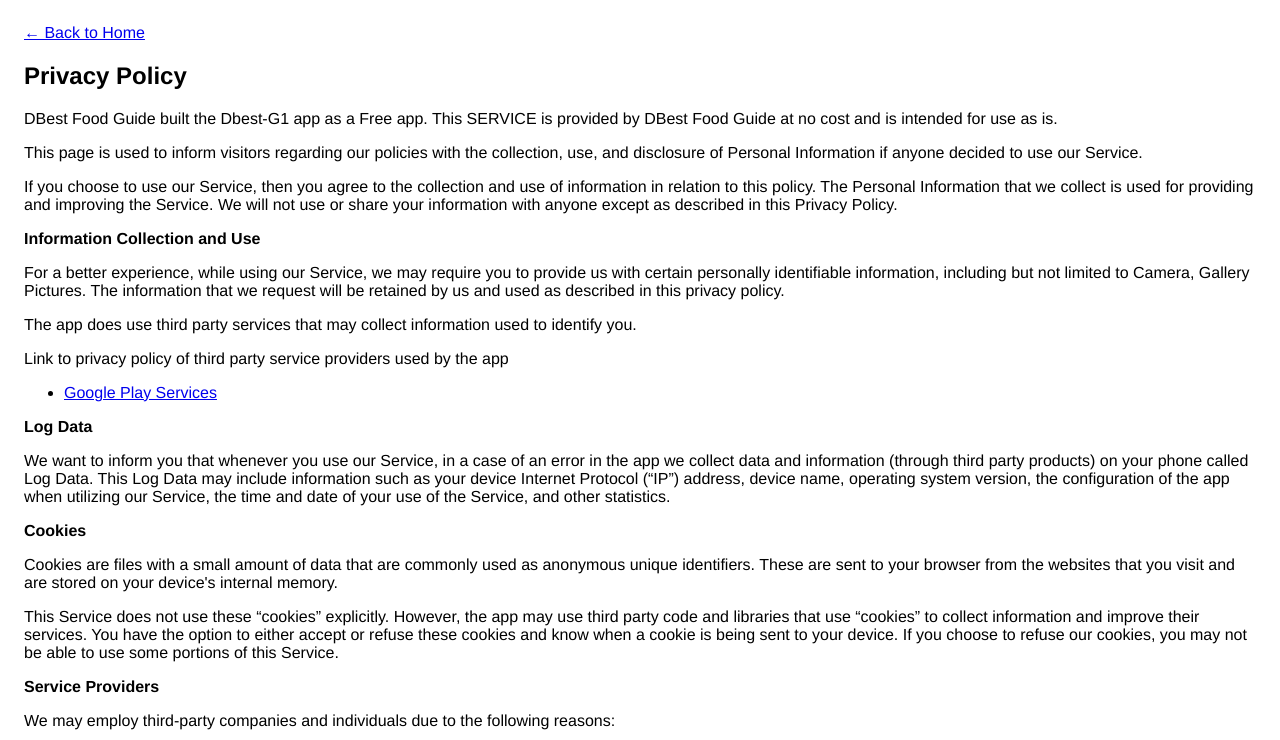
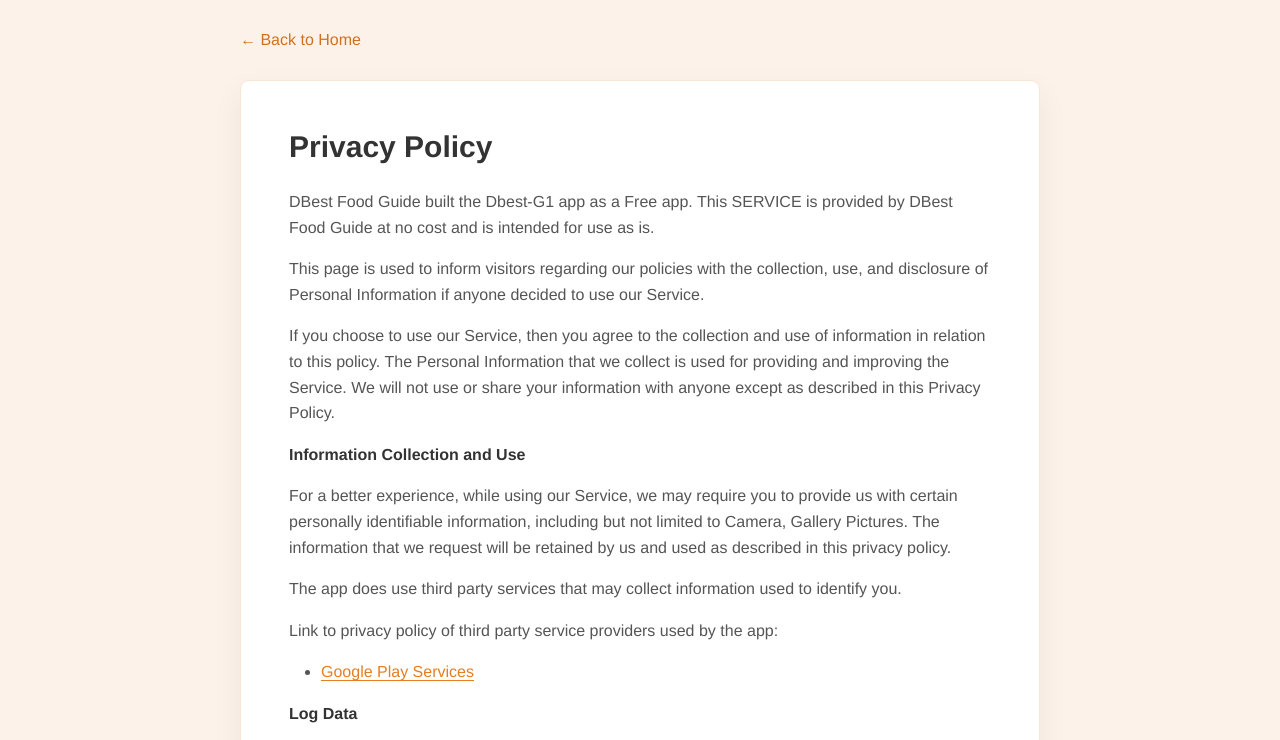
Before and after one commit to Mason2060/udm-jonas-omnifood, a plain HTML site: page privacy_policy.html in a window 1280 px wide. Shown: the top 740 px of the page. Drawn offline with Linux system fonts and the light colour scheme.

Commit message:
Added styling to privacy_policy.html including a new privacy_policy.css file in the css folder

```diff
--- /dev/null
+++ b/css/privacy_policy.css
@@ -0,0 +1,112 @@
+/* css/privacy_policy.css */
+
+/* Inspired by system-design.css
+Primary: #e67e22
+Tints: #fdf2e9, #fae5d3
+Shades: #cf711f, #45260a
+Grays: #555, #333, #6f6f6f
+Spacing: 2, 4, 8, 12, 16, 24, 32, 48, 64, 80, 96, 128 (px)
+Font Sizes: 10, 12, 14, 16, 18, 20, 24, 30, 36, 44, 52... (px)
+Line Heights: 1, 1.05, 1.2, 1.6
+Shadow: 0 2.4rem 4.8rem rgba(0, 0, 0, 0.075); (Adjusted)
+Border Radius: 9px
+*/
+
+/* Basic Resets & Defaults */
+* {
+  margin: 0;
+  padding: 0;
+  box-sizing: border-box;
+}
+
+/* Set base font size for rem units (assuming 1rem = 10px) */
+html {
+  font-size: 62.5%;
+}
+
+body {
+  font-family: "Helvetica Neue", Helvetica, Arial, sans-serif; /* Fallback font */
+  /* Consider linking the Google Font used in index.html if applicable */
+  /* font-family: 'Rubik', sans-serif; */
+  color: #555; /* Default gray text */
+  background-color: #fdf2e9; /* Light tint background */
+  line-height: 1; /* Default line height */
+  padding: 3.2rem; /* Add some padding around the container */
+}
+
+/* Container for the policy content */
+.policy-container {
+  max-width: 80rem; /* Approx A4 width, adjust as needed (800px) */
+  margin: 3.2rem auto; /* Centering with top/bottom margin */
+  padding: 4.8rem; /* Internal spacing */
+  background-color: #fff; /* White background for the paper effect */
+  border: 1px solid #fae5d3; /* Thin border using a light tint */
+  border-radius: 9px; /* Default border radius */
+  box-shadow: 0 1.2rem 3.2rem rgba(0, 0, 0, 0.06); /* Softer shadow */
+}
+
+/* Headings */
+.policy-container h2 {
+  font-size: 3rem; /* Adjusted size from system */
+  color: #333; /* Darker gray */
+  margin-bottom: 2.4rem;
+  font-weight: 600; /* Semi-bold */
+  line-height: 1.2;
+}
+
+/* Paragraphs */
+.policy-container p {
+  font-size: 1.6rem; /* Standard paragraph size */
+  line-height: 1.6; /* Standard paragraph line height */
+  margin-bottom: 1.6rem;
+}
+
+/* Strong/Bold text */
+.policy-container strong {
+  font-weight: 600; /* Semi-bold */
+  color: #333;
+}
+
+/* Lists */
+.policy-container ul {
+  margin-left: 3.2rem; /* Indentation for lists */
+  margin-bottom: 1.6rem;
+}
+
+.policy-container li {
+  font-size: 1.6rem;
+  line-height: 1.6;
+  margin-bottom: 0.8rem;
+}
+
+/* Links within the policy */
+.policy-container a {
+  color: #e67e22; /* Primary color */
+  text-decoration: none;
+  font-weight: 500; /* Medium weight */
+  border-bottom: 1px solid currentColor;
+  transition: all 0.3s;
+}
+
+.policy-container a:hover,
+.policy-container a:active {
+  color: #cf711f; /* Shade color */
+  border-bottom: 1px solid transparent;
+}
+
+/* Back to Home Link Styling */
+.back-link {
+  display: block; /* Make it a block to control width/margin */
+  max-width: 80rem; /* Match container width */
+  margin: 0 auto 3.2rem auto; /* Center above container */
+  font-size: 1.6rem;
+  font-weight: 500;
+  color: #cf711f; /* Shade color for distinction */
+  text-decoration: none;
+  transition: all 0.3s;
+}
+
+.back-link:hover,
+.back-link:active {
+  color: #45260a; /* Darker shade */
+}
--- a/privacy_policy.html
+++ b/privacy_policy.html
@@ -1,18 +1,16 @@
 <!DOCTYPE html>
-<html>
+<html lang="en">
   <head>
     <meta charset="utf-8" />
-    <meta name="viewport" content="width=device-width" />
+    <meta name="viewport" content="width=device-width, initial-scale=1.0" />
     <title>Privacy Policy</title>
-    <style>
-      body {
-        font-family: "Helvetica Neue", Helvetica, Arial, sans-serif;
-        padding: 1em;
-      }
-    </style>
+
+    <link rel="stylesheet" href="css/privacy_policy.css" />
   </head>
   <body>
     <a href="index.html#page-footer" class="back-link">&larr; Back to Home</a>
+
+    <main class="policy-container">
       <h2>Privacy Policy</h2>
       <p>
         DBest Food Guide built the Dbest-G1 app as a Free app. This SERVICE is
@@ -20,40 +18,46 @@
       </p>
       <p>
         This page is used to inform visitors regarding our policies with the
-      collection, use, and disclosure of Personal Information if anyone decided
-      to use our Service.
+        collection, use, and disclosure of Personal Information if anyone
+        decided to use our Service.
       </p>
       <p>
-      If you choose to use our Service, then you agree to the collection and use
-      of information in relation to this policy. The Personal Information that
-      we collect is used for providing and improving the Service. We will not
-      use or share your information with anyone except as described in this
-      Privacy Policy.
+        If you choose to use our Service, then you agree to the collection and
+        use of information in relation to this policy. The Personal Information
+        that we collect is used for providing and improving the Service. We will
+        not use or share your information with anyone except as described in
+        this Privacy Policy.
       </p>
+
       <p><strong>Information Collection and Use</strong></p>
       <p>
         For a better experience, while using our Service, we may require you to
-      provide us with certain personally identifiable information, including but
-      not limited to Camera, Gallery Pictures. The information that we request
-      will be retained by us and used as described in this privacy policy.
+        provide us with certain personally identifiable information, including
+        but not limited to Camera, Gallery Pictures. The information that we
+        request will be retained by us and used as described in this privacy
+        policy.
       </p>
       <p>
-      The app does use third party services that may collect information used to
-      identify you.
+        The app does use third party services that may collect information used
+        to identify you.
       </p>
       <div>
         <p>
-        Link to privacy policy of third party service providers used by the app
+          Link to privacy policy of third party service providers used by the
+          app:
         </p>
         <ul>
           <li>
-          <a href="https://www.google.com/policies/privacy/" target="_blank"
-            >Google Play Services</a
-          >
+            <a
+              href="https://www.google.com/policies/privacy/"
+              target="_blank"
+              rel="noopener noreferrer">
+              Google Play Services
+            </a>
           </li>
-        <!----><!----><!----><!----><!----><!----><!----><!----><!----><!----><!----><!----><!---->
         </ul>
       </div>
+
       <p><strong>Log Data</strong></p>
       <p>
         We want to inform you that whenever you use our Service, in a case of an
@@ -64,6 +68,7 @@
         utilizing our Service, the time and date of your use of the Service, and
         other statistics.
       </p>
+
       <p><strong>Cookies</strong></p>
       <p>
         Cookies are files with a small amount of data that are commonly used as
@@ -71,13 +76,14 @@
         websites that you visit and are stored on your device's internal memory.
       </p>
       <p>
-      This Service does not use these “cookies” explicitly. However, the app may
-      use third party code and libraries that use “cookies” to collect
+        This Service does not use these “cookies” explicitly. However, the app
+        may use third party code and libraries that use “cookies” to collect
         information and improve their services. You have the option to either
         accept or refuse these cookies and know when a cookie is being sent to
         your device. If you choose to refuse our cookies, you may not be able to
         use some portions of this Service.
       </p>
+
       <p><strong>Service Providers</strong></p>
       <p>
         We may employ third-party companies and individuals due to the following
@@ -95,50 +101,62 @@
         assigned to them on our behalf. However, they are obligated not to
         disclose or use the information for any other purpose.
       </p>
+
       <p><strong>Security</strong></p>
       <p>
-      We value your trust in providing us your Personal Information, thus we are
-      striving to use commercially acceptable means of protecting it. But
+        We value your trust in providing us your Personal Information, thus we
+        are striving to use commercially acceptable means of protecting it. But
         remember that no method of transmission over the internet, or method of
         electronic storage is 100% secure and reliable, and we cannot guarantee
         its absolute security.
       </p>
+
       <p><strong>Links to Other Sites</strong></p>
       <p>This Service does not include links to other sites.</p>
 
       <p><strong>Children’s Privacy</strong></p>
       <p>
         These Services do not address anyone under the age of 13. We do not
-      knowingly collect personally identifiable information from children under
-      13. In the case we discover that a child under 13 has provided us with
-      personal information, we immediately delete this from our servers. If you
-      are a parent or guardian and you are aware that your child has provided us
-      with personal information, please contact us so that we will be able to do
-      necessary actions.
+        knowingly collect personally identifiable information from children
+        under 13. In the case we discover that a child under 13 has provided us
+        with personal information, we immediately delete this from our servers.
+        If you are a parent or guardian and you are aware that your child has
+        provided us with personal information, please contact us so that we will
+        be able to do necessary actions.
       </p>
+
       <p><strong>Changes to This Privacy Policy</strong></p>
       <p>
-      We may update our Privacy Policy from time to time. Thus, you are advised
-      to review this page periodically for any changes. We will notify you of
-      any changes by posting the new Privacy Policy on this page. These changes
-      are effective immediately after they are posted on this page.
+        We may update our Privacy Policy from time to time. Thus, you are
+        advised to review this page periodically for any changes. We will notify
+        you of any changes by posting the new Privacy Policy on this page. These
+        changes are effective immediately after they are posted on this page.
       </p>
+
       <p><strong>Contact Us</strong></p>
       <p>
-      If you have any questions or suggestions about our Privacy Policy, do not
-      hesitate to contact us at CONTACTINFO.
+        If you have any questions or suggestions about our Privacy Policy, do
+        not hesitate to contact us at CONTACTINFO.
       </p>
       <p>
-      This privacy policy page was created at
-      <a href="https://privacypolicytemplate.net" target="_blank"
-        >privacypolicytemplate.net</a
-      >
+        <small>
+          {/* Optional: Make template links smaller */} This privacy policy page
+          was created at
+          <a
+            href="https://privacypolicytemplate.net"
+            target="_blank"
+            rel="noopener noreferrer">
+            privacypolicytemplate.net
+          </a>
           and modified/generated by
           <a
             href="https://app-privacy-policy-generator.firebaseapp.com/"
             target="_blank"
+            rel="noopener noreferrer"
             >App Privacy Policy Generator</a
           >
+        </small>
       </p>
+    </main>
   </body>
 </html>
```
Lines whose indentation alone changed are shown as unchanged.
